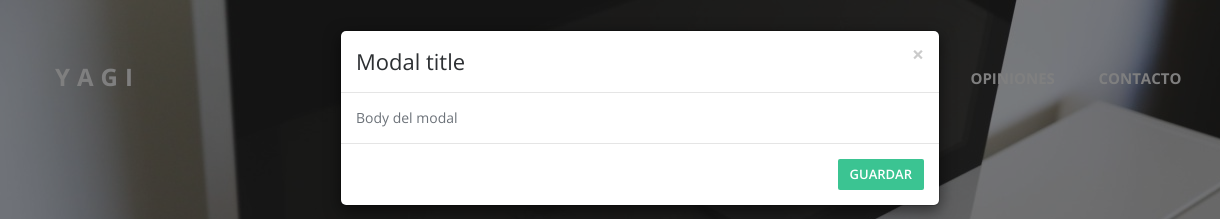
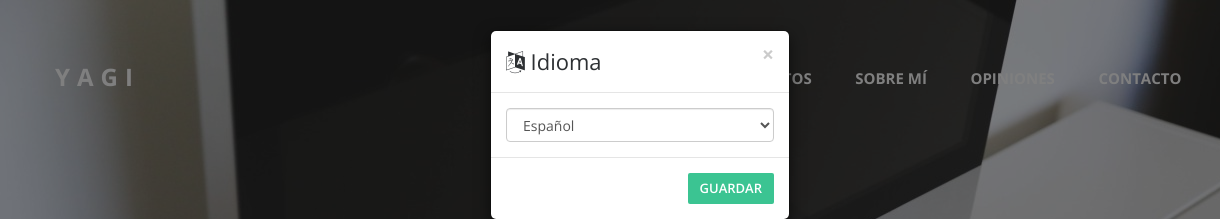
Before and after one commit to IsaacYAGI/isaacyagi.github.io, a plain HTML site: page index.html in a window 1280 px wide. Both pictures are taken after a click on the picture 1245 px from the left and 80 px from the top of the page. Shown: the top 219 px of the page, 0-1220 px from the left. Drawn offline with nearby package versions, Linux system fonts and the light colour scheme; files whose address does not match are found by name.

Commit message:
Se diseña el modal de seleccion de idioma

```diff
--- a/index.html
+++ b/index.html
@@ -71,14 +71,17 @@
   <!-- MODAL IDIOMA-->
 
   <div id="modalIdioma" role="dialog" aria-labelledby="modalIdiomaLabel" class="modal fade">
-    <div role="document" class="modal-dialog">
+    <div role="document" class="modal-dialog modal-sm">
       <div class="modal-content">
         <div class="modal-header">
           <button type="button" data-dismiss="modal" class="close"><span aria-hidden="true">&times;</span></button>
-          <h4 id="myModalLabel" class="modal-title">Modal title</h4>
+          <h4 id="myModalLabel" class="modal-title"><i class="fa fa-language"></i> Idioma</h4>
         </div>
         <div class="modal-body">
-          Body del modal
+          <select class="form-control">
+            <option value="es">Español</option>
+            <option value="en">Inglés</option>
+          </select>
         </div>
         <div class="modal-footer">
           <!--<button type="button" data-dismiss="modal" class="btn btn-default">Cerrar</button>-->
```
